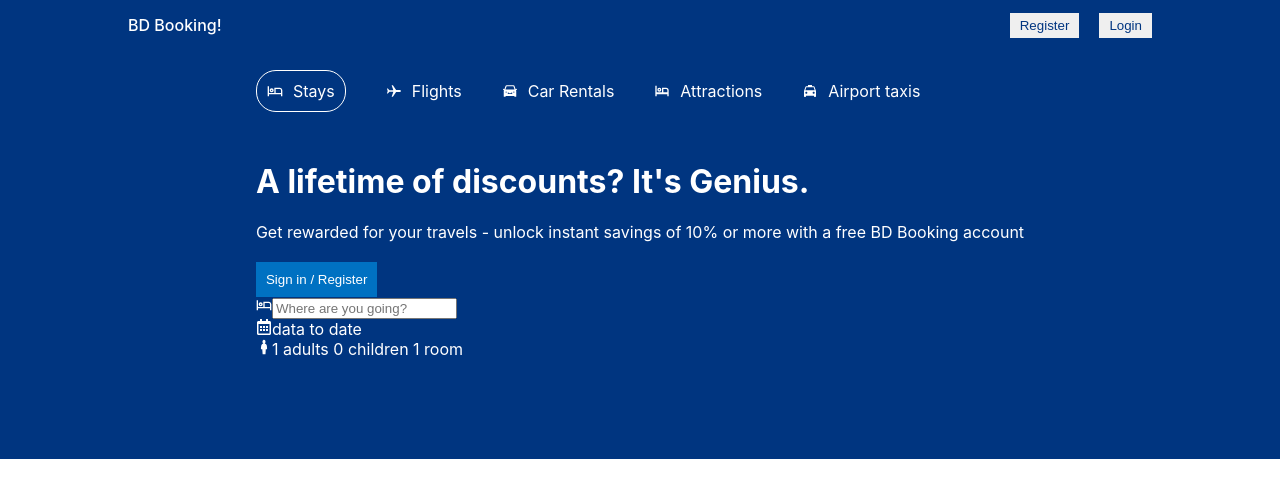
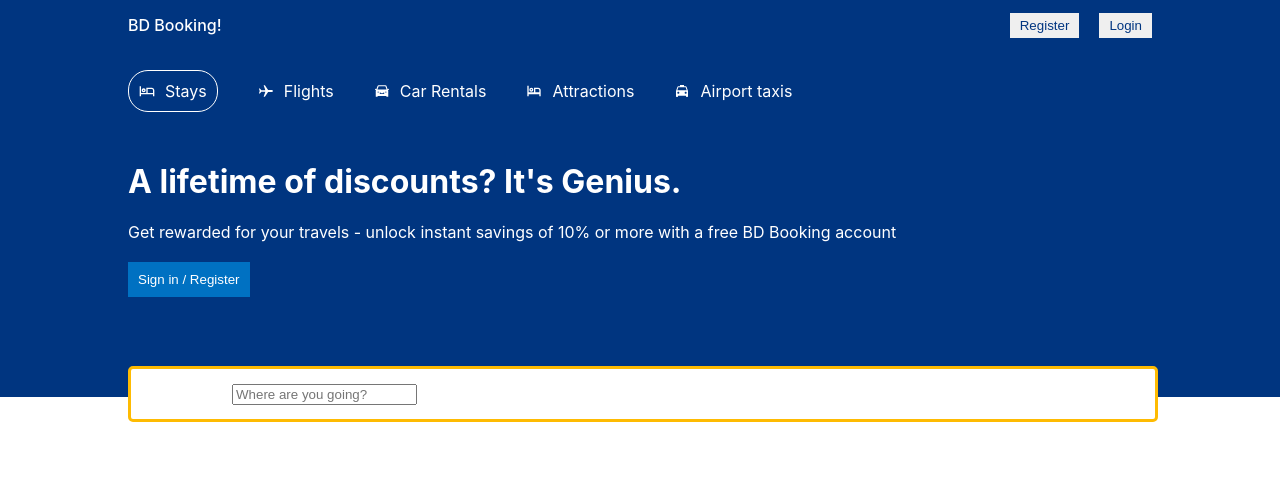
Before and after one commit to Shahriyar-Hosen/bd-booking, a React (Create React App) app: page / in a window 1280 px wide. Shown: the top 498 px of the page. Built offline with nearby package versions, Linux system fonts and the light colour scheme.

Commit message:
headerSearch style done

```diff
--- a/src/Components/Header/Header.css
+++ b/src/Components/Header/Header.css
@@ -3,15 +3,16 @@
   color: white;
   display: flex;
   justify-content: center;
+  position: relative;
 }
 
 .headerContainer {
+  width: 100%;
+  max-width: 1024px;
   margin: 20px 0 100px 0;
 }
 
 .headerList {
-  width: 100%;
-  max-width: 1024px;
   margin-bottom: 50px;
 }
 
@@ -44,3 +45,18 @@
   padding: 10px;
   cursor: pointer;
 }
+
+.headerSearch {
+  height: 30px;
+  background-color: white;
+  border: 3px solid #febb02;
+  border-radius: 5px;
+  display: flex;
+  align-items: center;
+  justify-content: space-around;
+  padding: 10px 0;
+  position: absolute;
+  bottom: -25px;
+  width: 99%;
+  max-width: 1024px;
+}
--- a/src/Components/Header/Header.jsx
+++ b/src/Components/Header/Header.jsx
@@ -50,7 +50,7 @@ const Header = () => {
           </div>
           <div className="headerSearchItem">
             <FaRegCalendarAlt className="headerIcon" />
-            <span>data to date</span>
+            <span>{`data to date`}</span>
           </div>
           <div className="headerSearchItem">
             <GiPerson className="headerIcon" />
```
